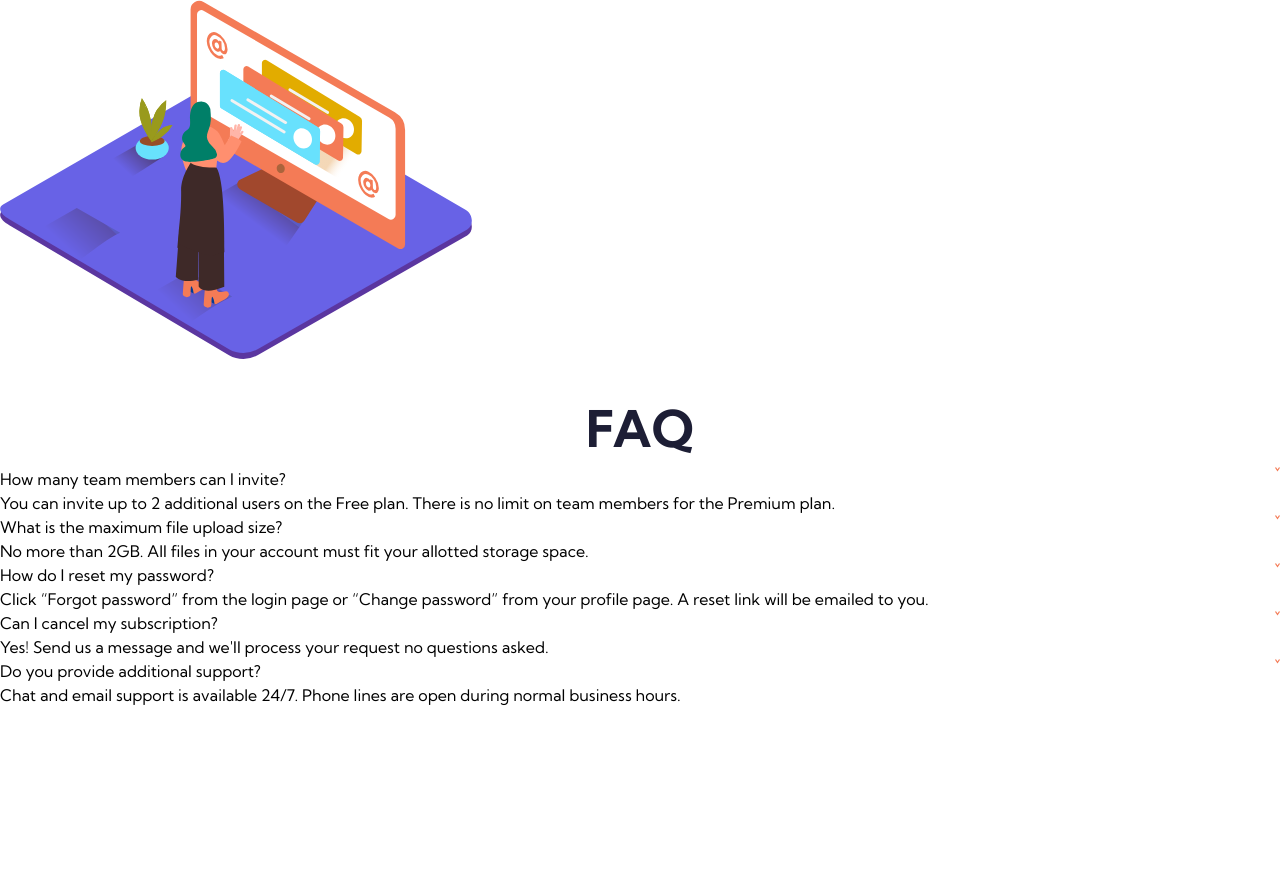
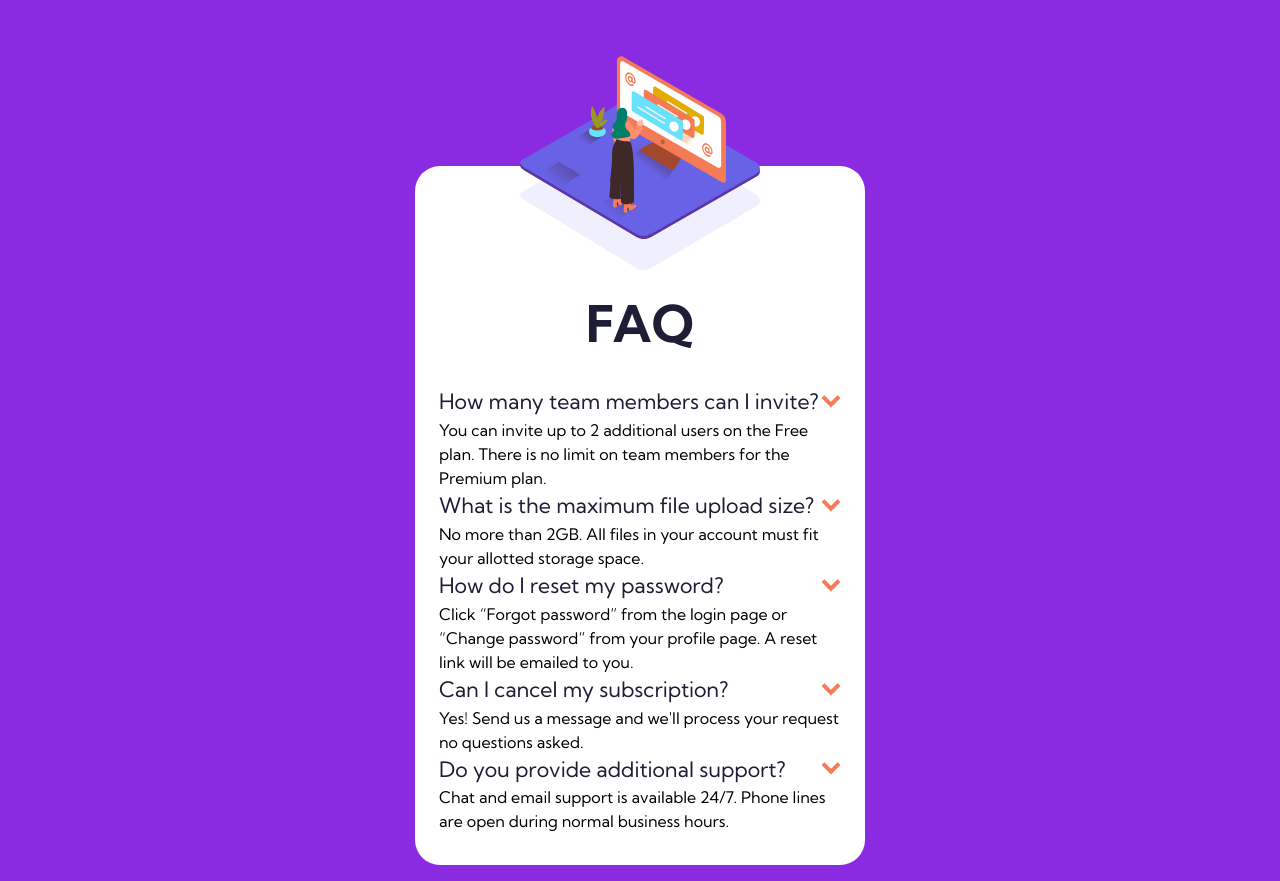
Before and after one commit to dottereldesign/FAQ_accordion_card, a plain HTML site: page index.html in a window 1280 px wide. Before the commit the page ends 800 px from the top, so only its background shows below. Drawn offline with Linux system fonts and the light colour scheme.

Commit message:
Add hero img for article with shadow. Adjust spacing.

```diff
--- a/index.html
+++ b/index.html
@@ -15,27 +15,32 @@
 <body>
 
   <body>
+    <article>
       <picture>
         <source srcset="images/illustration-woman-online-desktop.svg" media="(min-width: 800px)" />
         <img src="images/illustration-woman-online-mobile.svg" alt="">
       </picture>
+
       <h2>FAQ</h2>
+
       <div class="faq_cta">
         <div class="faq_cta-question">
           <p>How many team members can I invite?</p>
           <img src="images/icon-arrow-down.svg" alt="">
         </div>
+
         <div class="faq_cta-answer">
           You can invite up to 2 additional users on the Free plan. There is no limit on
           team members for the Premium plan.
         </div>
+
       </div>
-
       <div class="faq_cta">
         <div class="faq_cta-question">
           <p>What is the maximum file upload size?</p>
           <img src="images/icon-arrow-down.svg" alt="">
         </div>
+
         <div class="faq_cta-answer">
           <p>No more than 2GB. All files in your account must fit your allotted storage space.</p>
         </div>
@@ -46,6 +51,7 @@
           <p>How do I reset my password?</p>
           <img src="images/icon-arrow-down.svg" alt="">
         </div>
+
         <div class="faq_cta-answer">
           <p>
             Click “Forgot password” from the login page or “Change password” from your profile page.
@@ -59,6 +65,7 @@
           <p>Can I cancel my subscription?</p>
           <img src="images/icon-arrow-down.svg" alt="">
         </div>
+
         <div class="faq_cta-answer">
           <p>Yes! Send us a message and we'll process your request no questions asked.</p>
         </div>
@@ -69,10 +76,13 @@
           <p>Do you provide additional support?</p>
           <img src="images/icon-arrow-down.svg" alt="">
         </div>
+
         <div class="faq_cta-answer">
           <p>Chat and email support is available 24/7. Phone lines are open during normal business hours.</p>
         </div>
       </div>
+
+    </article>
   </body>
 
 </html>
--- a/style.css
+++ b/style.css
@@ -100,20 +100,69 @@ select {
   font-family: var(--ff-primary-100);
 }
 
+body {
+  padding: 16px;
+  background-color: blueviolet;
+}
+
+article {
+  padding: 0 24px 32px 24px;
+  border-radius: 25px;
+  background-color: white;
+  position: relative;
+
+  max-width: 450px;
+  margin: 150px auto 0 auto;
+}
+
+article picture {
+  position: absolute;
+  top: -110px;
+  left: 0;
+  right: 0;
+  margin-left: auto;
+  margin-right: auto;
+  width: 240px;
+  height: auto;
+  z-index: 200;
+}
+
+article::after {
+  content: url(images/bg-pattern-mobile.svg);
+  position: absolute;
+  border-radius: 10px;
+  z-index: 100;
+  top: 0;
+  left: 0;
+  right: 0;
+  margin-left: auto;
+  margin-right: auto;
+  width: 240px;
+  height: 104px;
+}
+
 h2 {
   color: var(--clr-primary-100);
   font-size: var(--fs-800);
   font-weight: var(--fw-bold);
   text-align: center;
-  margin-top: 32px;
+  padding-top: 120px;
+  margin-bottom: 24px;
 }
 
 .faq_cta-question {
   display: flex;
   justify-content: space-between;
+  align-items: center;
+}
+
+.faq_cta-question p {
+  color: var(--clr-primary-100);
+  font-size: var(--fs-500);
+  font-weight: var(--fw-regular);
 }
 
 .faq_cta-question img {
-  width: 5px;
-  height: 5px;
+  width: 20px;
+  height: 14px;
 }
```
Lines whose indentation alone changed are shown as unchanged.
